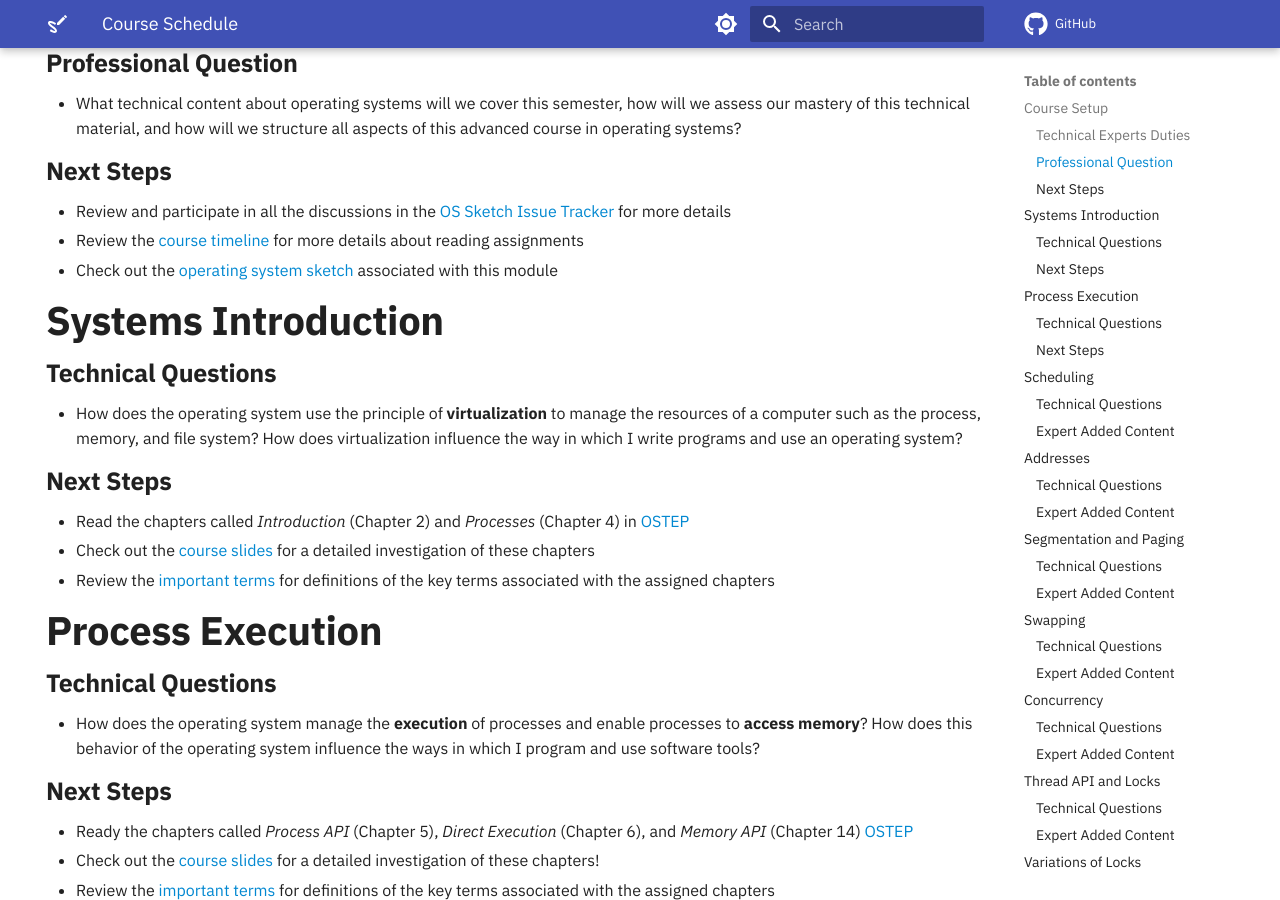
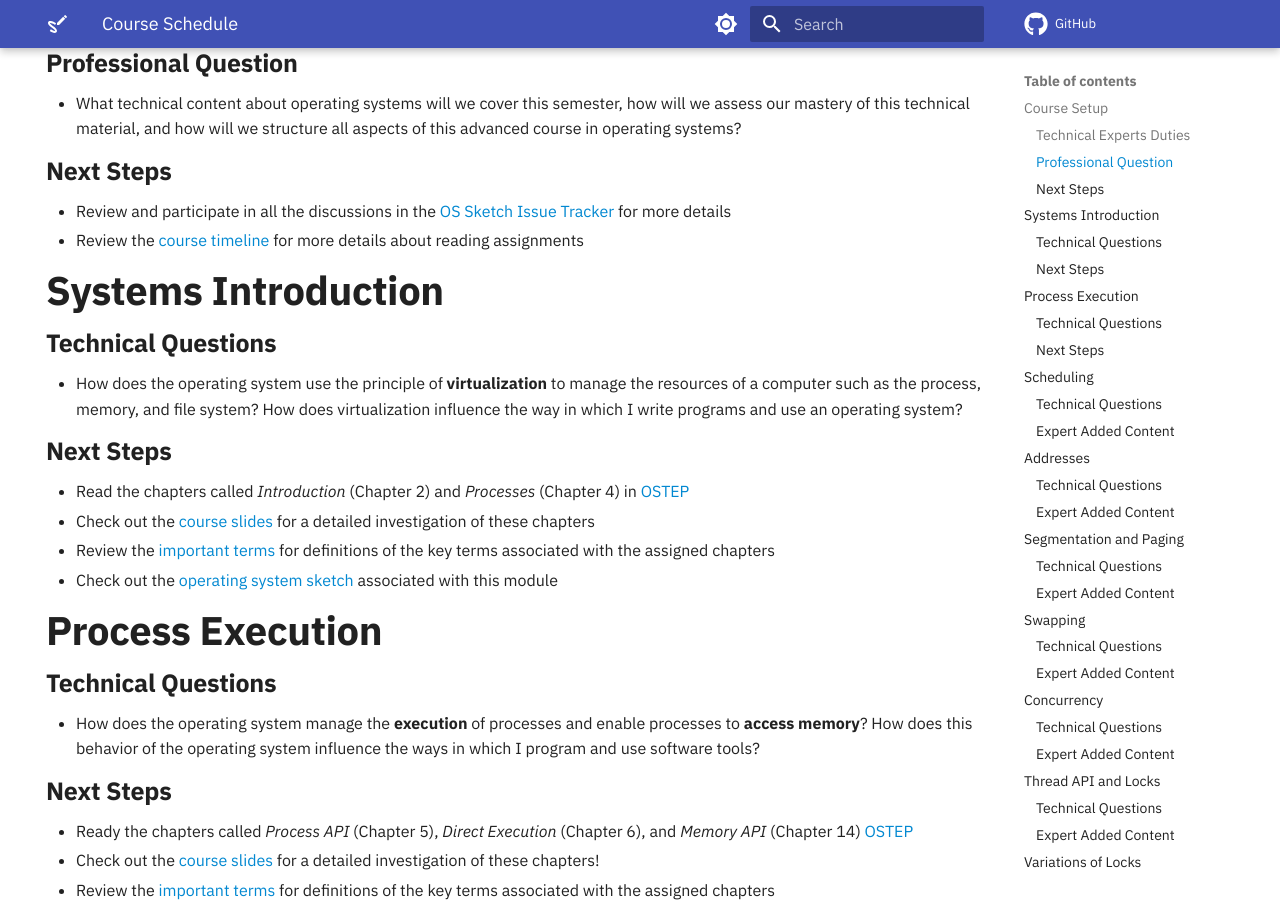
Before and after one commit to OS-Sketch/www.os-sketch.com, an MkDocs documentation site: the page built from docs/operating-systems/schedule.md, in a window 1280 px wide and 900 px high, scrolled down 457 px. Built offline with MkDocs 1.6.1 and Material for MkDocs 9.7.7, drawn with Linux system fonts in a browser that asks for light colours; comment, search, counter and statistics services are not loaded; part of the change alters nothing that is shown.

```diff
--- a/docs/operating-systems/schedule.md
+++ b/docs/operating-systems/schedule.md
@@ -27,8 +27,6 @@ hide:
   details
 - Review the [course timeline](#course-timeline) for more details about reading
   assignments
-- Check out the [operating system sketch](/operating-systems/sketches/)
-  associated with this module
 
 ## Systems Introduction
 
@@ -47,6 +45,8 @@ hide:
   for a detailed investigation of these chapters
 - Review the [important terms](#important-terms) for definitions of the
   key terms associated with the assigned chapters
+- Check out the [operating system sketch](/operating-systems/sketches/)
+  associated with this module
 
 ## Process Execution
 
```
